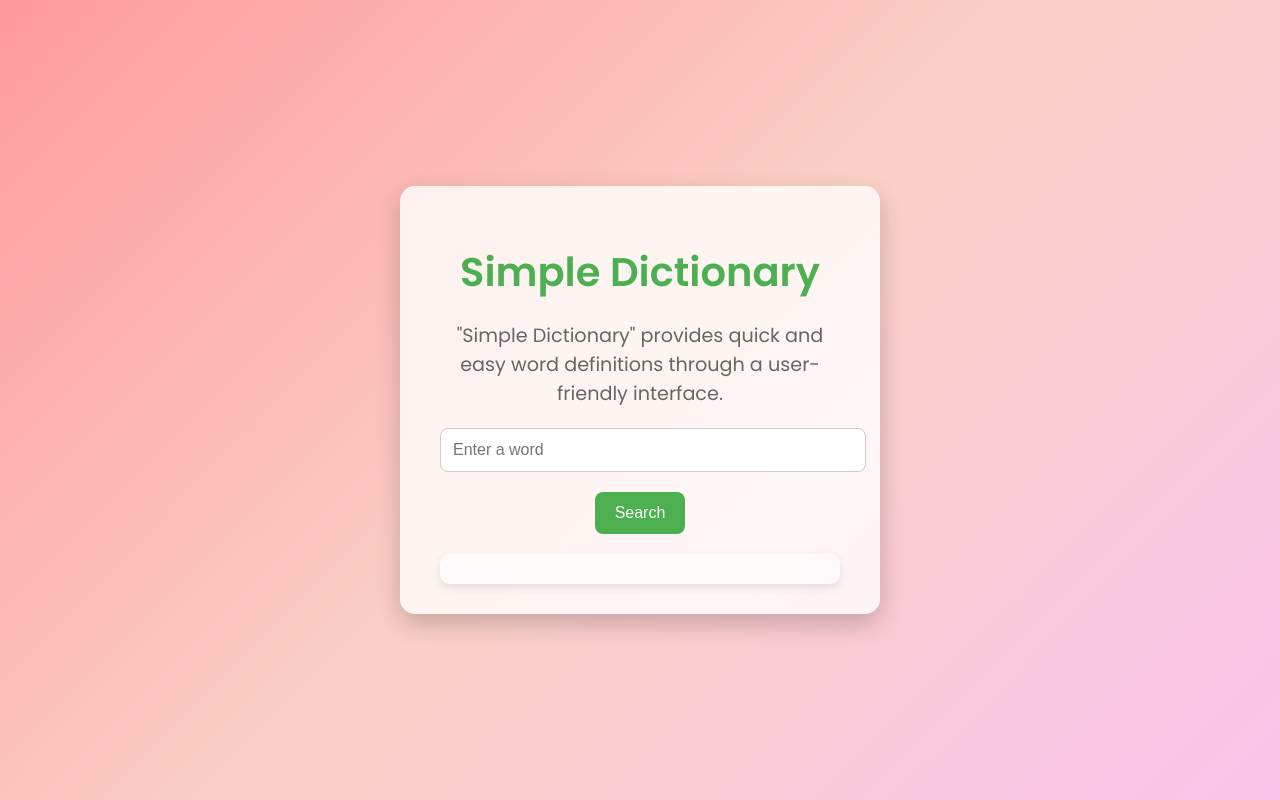
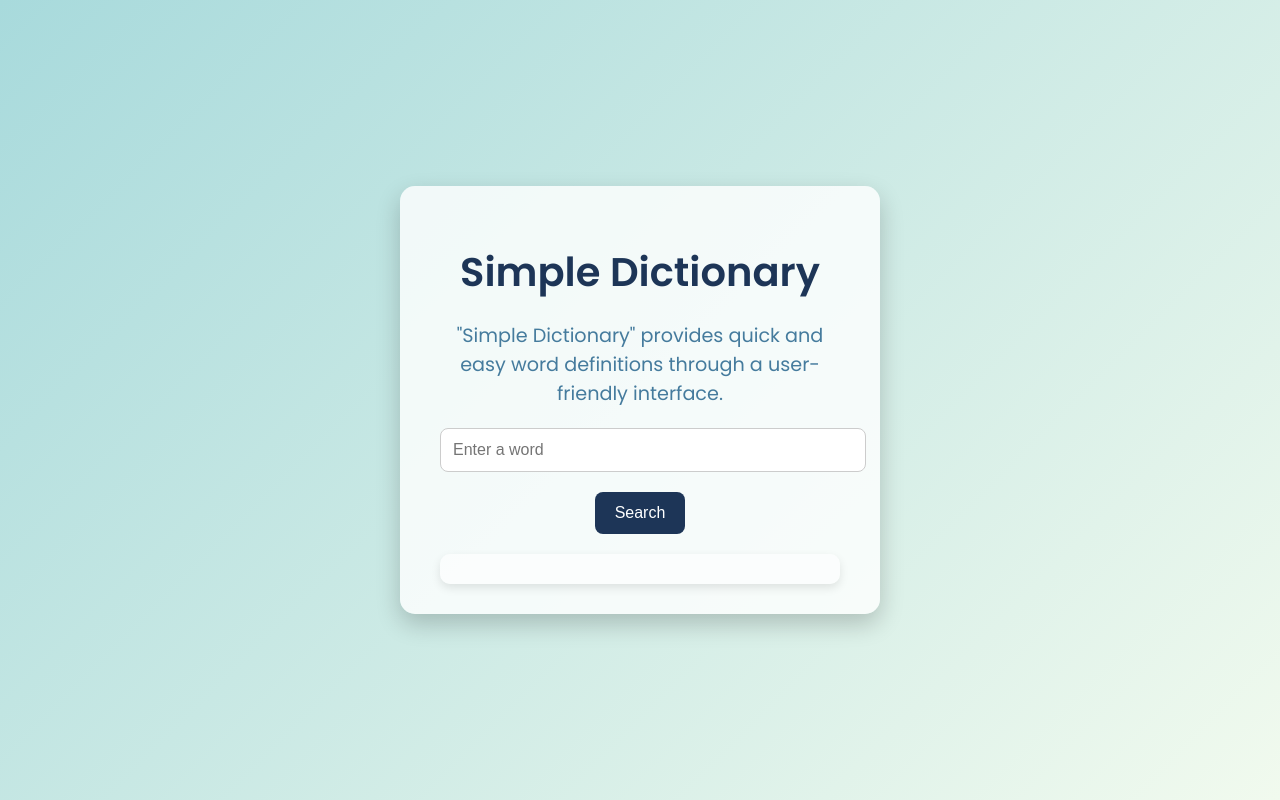
Before and after one commit to yazeed1233/data-analysis-project, a PHP site: page / in a window 1280 px wide. Run offline with PHP 8.4, Linux system fonts and the light colour scheme; data that the repository does not hold is empty.

Commit message:
Deploying...

```diff
--- a/site/index.php
+++ b/site/index.php
@@ -41,7 +41,7 @@ $conn->close();
 
         body {
             font-family: 'Poppins', sans-serif;
-            background: linear-gradient(135deg, #ff9a9e, #fad0c4, #fbc2eb);
+            background: linear-gradient(135deg, #a8dadc, #f1faee);
             color: #333;
             text-align: center;
             margin: 0;
@@ -63,12 +63,12 @@ $conn->close();
         h1 {
             font-size: 2.5em;
             margin-bottom: 10px;
-            color: #4CAF50;
+            color: #1d3557;
         }
         p.description {
             font-size: 1.2em;
             margin-bottom: 20px;
-            color: #666;
+            color: #457b9d;
         }
         input[type="text"] {
             padding: 12px;
@@ -80,7 +80,7 @@ $conn->close();
         }
         input[type="submit"] {
             padding: 12px 20px;
-            background-color: #4CAF50;
+            background-color: #1d3557;
             color: white;
             border: none;
             border-radius: 8px;
@@ -89,7 +89,7 @@ $conn->close();
             transition: background-color 0.3s ease, transform 0.2s;
         }
         input[type="submit"]:hover {
-            background-color: #45a049;
+            background-color: #457b9d;
             transform: scale(1.05);
         }
         .definition {
```
